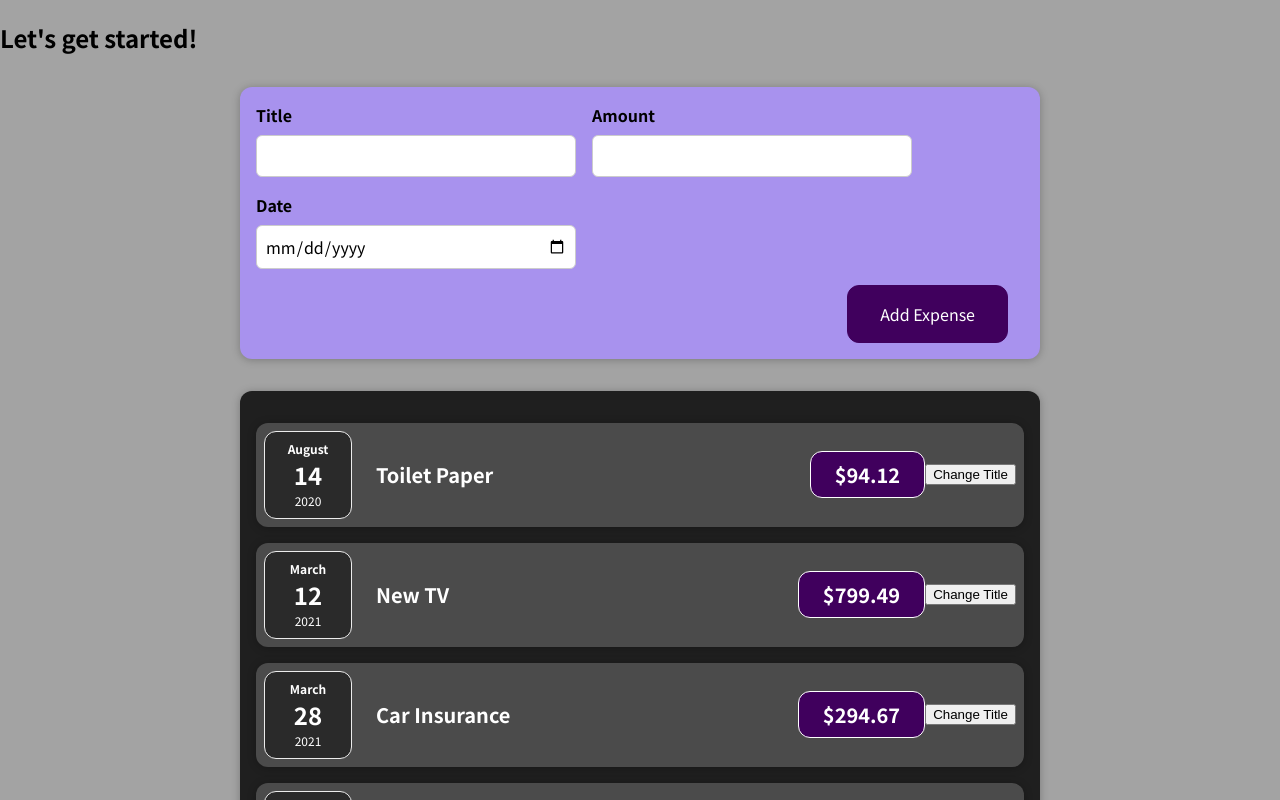
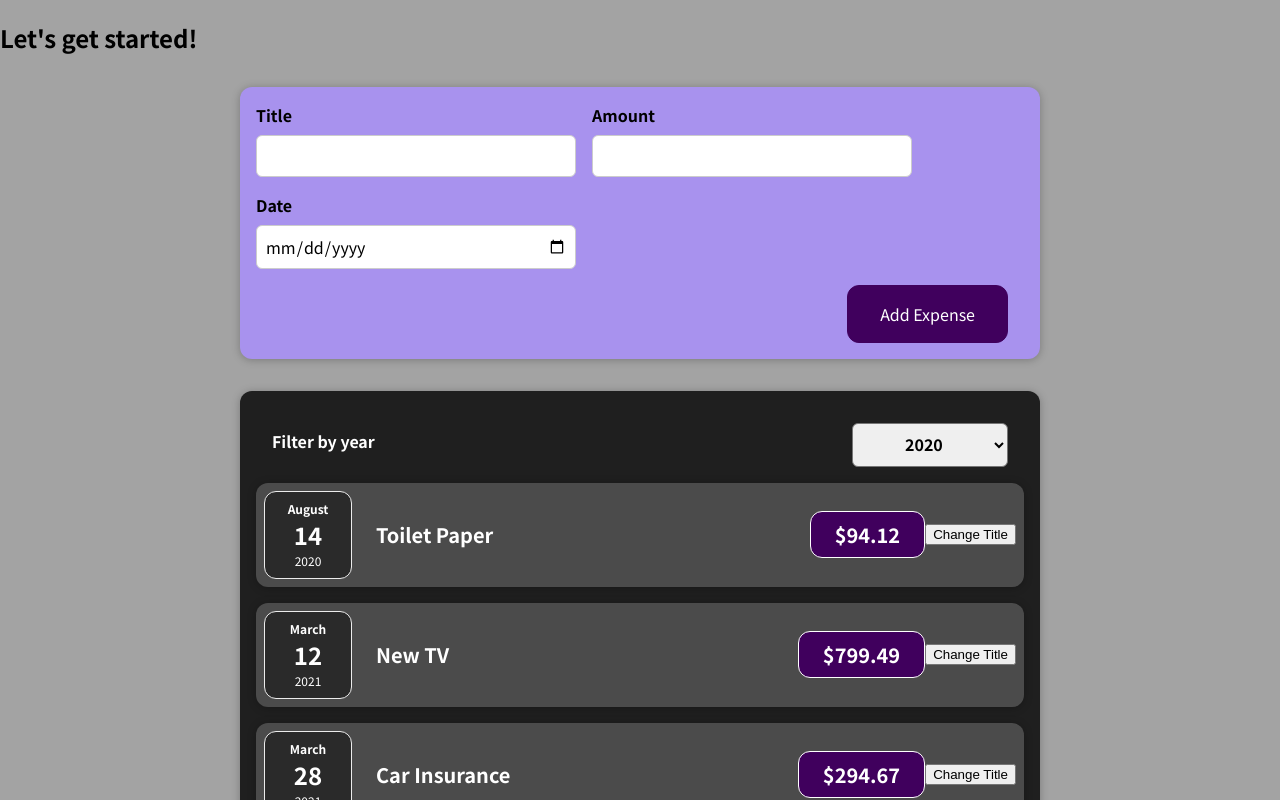
Before and after one commit to shashanksah143/Expense-tracker, a React (Create React App) app: page / in a window 1280 px wide. Shown: the top 800 px of the page. Built offline with nearby package versions, Linux system fonts and the light colour scheme.

Commit message:
added expense filter dropdown and made rendering of array of objects dynamically

```diff
--- a/src/App.js
+++ b/src/App.js
@@ -1,7 +1,8 @@
+import { useState } from "react";
 import Expenses from "./components/expenses/Expenses";
 import NewExpense from "./components/newExpense/NewExpense";
-const App = () => {
-  const expenses = [
+
+const dummyExpenses = [
   {
     id: "e1",
     title: "Toilet Paper",
@@ -23,8 +24,12 @@ const App = () => {
   },
 ];
 
+const App = () => {
+  const [expenses, setExpenses] = useState(dummyExpenses);
   const addExpenseHandler = (newExpense) => {
-    console.log(newExpense);
+    setExpenses((prevExpenses) => {
+      return [newExpense, ...prevExpenses];
+    });
   };
   return (
     <div>
--- /dev/null
+++ b/src/components/expenses/ExpenseFilter.css
@@ -0,0 +1,24 @@
+.expenses-filter {
+  color: white;
+  padding: 0 1rem;
+}
+
+.expenses-filter__control {
+  display: flex;
+  width: 100%;
+  align-items: center;
+  justify-content: space-between;
+  margin: 1rem 0;
+}
+
+.expenses-filter label {
+  font-weight: bold;
+  margin-bottom: 0.5rem;
+}
+
+.expenses-filter select {
+  font: inherit;
+  padding: 0.5rem 3rem;
+  font-weight: bold;
+  border-radius: 6px;
+}
--- /dev/null
+++ b/src/components/expenses/ExpenseFilter.jsx
@@ -0,0 +1,22 @@
+import "./ExpenseFilter.css";
+
+const ExpensesFilter = (props) => {
+  const dropdownChangeHandler = (event) => {
+    props.onYearChange(event.target.value);
+  };
+  return (
+    <div className="expenses-filter">
+      <div className="expenses-filter__control">
+        <label>Filter by year</label>
+        <select onChange={dropdownChangeHandler} value={props.selected}>
+          <option value="2022">2022</option>
+          <option value="2021">2021</option>
+          <option value="2020">2020</option>
+          <option value="2019">2019</option>
+        </select>
+      </div>
+    </div>
+  );
+};
+
+export default ExpensesFilter;
--- a/src/components/expenses/Expenses.jsx
+++ b/src/components/expenses/Expenses.jsx
@@ -1,14 +1,29 @@
 import "./Expenses.css";
 import ExpenseItem from "./ExpenseItem";
 import Card from "../UI/Card";
+import ExpensesFilter from "./ExpenseFilter";
+import { useState } from "react";
+
 function Expenses(props) {
+  const [selectedYear, setSelectedYear] = useState("2020");
+
+  const expensesChanageHandler = (year) => {
+    setSelectedYear(year);
+    console.log(selectedYear);
+  };
+
   return (
-    <Card className="expenses">
-      <ExpenseItem expense={props.expenses[0]} />
-      <ExpenseItem expense={props.expenses[1]} />
-      <ExpenseItem expense={props.expenses[2]} />
-      <ExpenseItem expense={props.expenses[3]} />
-    </Card>
+    <div>
+      <Card className="expenses">
+        <ExpensesFilter
+          onYearChange={expensesChanageHandler}
+          selected={selectedYear}
+        />
+        {props.expenses.map((item) => (
+          <ExpenseItem expense={item} />
+        ))}
+      </Card>
+    </div>
   );
 }
 
--- a/src/components/newExpense/ExpenseForm.jsx
+++ b/src/components/newExpense/ExpenseForm.jsx
@@ -22,7 +22,7 @@ const ExpenseForm = (props) => {
     let userInput = {
       title,
       amount,
-      date,
+      date: new Date(date),
     };
     props.onSaveExpenseData(userInput);
     setAmount("");
```
Also changed, not shown: 1 other file (tests, documents, lock files or other folders). Lines whose indentation alone changed are shown as unchanged.
